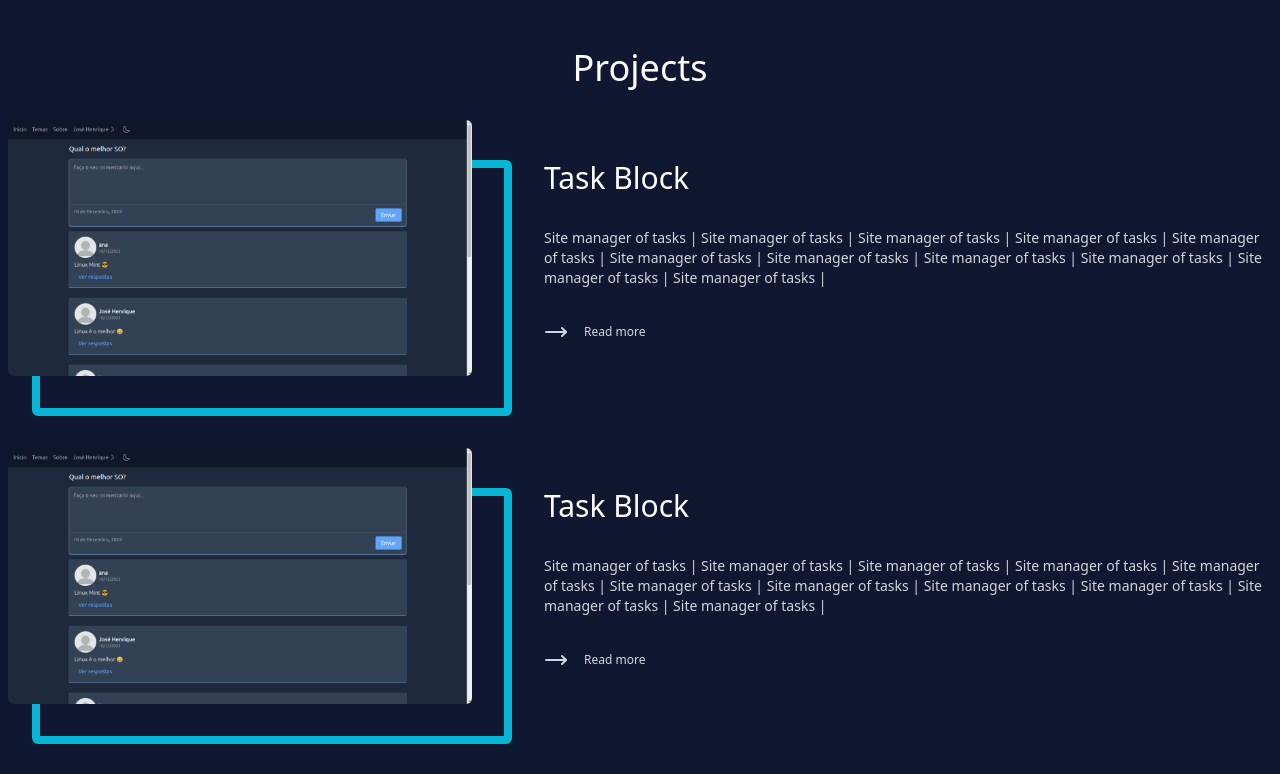
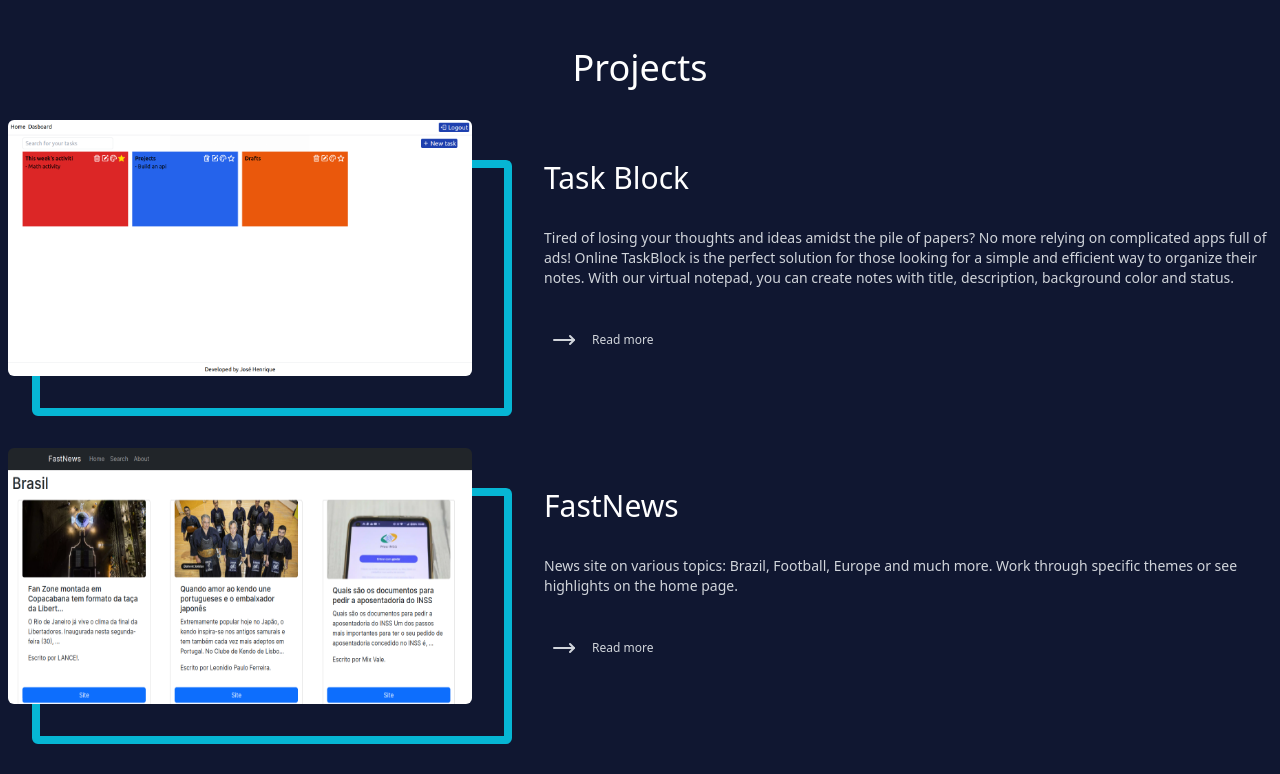
Before and after one commit to JoseHenrique1/JoseHenrique1.github.io, a React (Vite) app: page / in a window 1280 px wide. Shown: the part 1560-2334 px from the top of the page. Built offline with nearby package versions, Linux system fonts and the light colour scheme.

Commit message:
view: add info of projects

```diff
--- a/src/components/Card/CardLink.tsx
+++ b/src/components/Card/CardLink.tsx
@@ -2,9 +2,9 @@
 import { MoveRight } from "lucide-react";
 interface cardLinkProps extends AnchorHTMLAttributes<HTMLAnchorElement> {}
 
-function CardLink({href}: cardLinkProps) {
+function CardLink(props: cardLinkProps) {
     return (
-        <a className="flex items-center gap-4 text-xs text-gray-300" href={href}>
+        <a target="_blank" className="flex items-center gap-4 text-xs text-gray-300 transition duration-300 hover:bg-blue-950 p-2 pr-4 rounded" {...props}>
             <MoveRight/>
             <p>Read more</p>
         </a>
--- a/src/pages/Project.tsx
+++ b/src/pages/Project.tsx
@@ -1,25 +1,31 @@
 import { Card } from "../components/Card";
 
+interface projectInterface {
+    title: string,
+    description: string,
+    src: string,
+    link: string,
+}
 export function Project() {
 
-    const projects = [
+    const projects : Array<projectInterface> = [
         {
             title: "Task Block",
-            description: "Site manager of tasks | Site manager of tasks | Site manager of tasks | Site manager of tasks | Site manager of tasks | Site manager of tasks | Site manager of tasks | Site manager of tasks | Site manager of tasks | Site manager of tasks | Site manager of tasks |",
-            src: "img/projects/forum-site.png",
-            link: "google.com",
+            description: "Tired of losing your thoughts and ideas amidst the pile of papers? No more relying on complicated apps full of ads! Online TaskBlock is the perfect solution for those looking for a simple and efficient way to organize their notes. With our virtual notepad, you can create notes with title, description, background color and status.",
+            src: "img/projects/task-block.png",
+            link: "https://github.com/JoseHenrique1/TaskBlock",
         },
         {
-            title: "Task Block",
-            description: "Site manager of tasks | Site manager of tasks | Site manager of tasks | Site manager of tasks | Site manager of tasks | Site manager of tasks | Site manager of tasks | Site manager of tasks | Site manager of tasks | Site manager of tasks | Site manager of tasks |",
-            src: "img/projects/forum-site.png",
-            link: "google.com",
+            title: "FastNews",
+            description: "News site on various topics: Brazil, Football, Europe and much more. Work through specific themes or see highlights on the home page.",
+            src: "img/projects/fastnews.png",
+            link: "https://github.com/JoseHenrique1/FastNews",
         },
         {
-            title: "Task Block",
-            description: "Site manager of tasks | Site manager of tasks | Site manager of tasks | Site manager of tasks | Site manager of tasks | Site manager of tasks | Site manager of tasks | Site manager of tasks | Site manager of tasks | Site manager of tasks | Site manager of tasks |",
+            title: "Forum",
+            description: "Vibrant and dynamic online forum where you can connect with people who share your interests. Create topics, join conversations, and explore a world of knowledge and ideas!",
             src: "img/projects/forum-site.png",
-            link: "google.com",
+            link: "https://github.com/JoseHenrique1/Forum/tree/main",
         },
     ]
 
@@ -28,10 +34,10 @@
             <h1 className="text-white self-center text-4xl">Projects</h1>
             {
                 projects.map(project=>(
-                    <Card.Root>
+                    <Card.Root key={project.title}>
                         <Card.Image layout="horizontal" src={project.src} />
                         <Card.Content title={project.title} description={project.description} >
-                            <Card.Link href="#"/>
+                            <Card.Link href={project.link}/>
                         </Card.Content>
                     </Card.Root>
                 ))
```
Also changed, not shown: public/img/projects/fastnews.png (added), public/img/projects/task-block.png (renamed from public/img/projects/TaskBlock.png).
